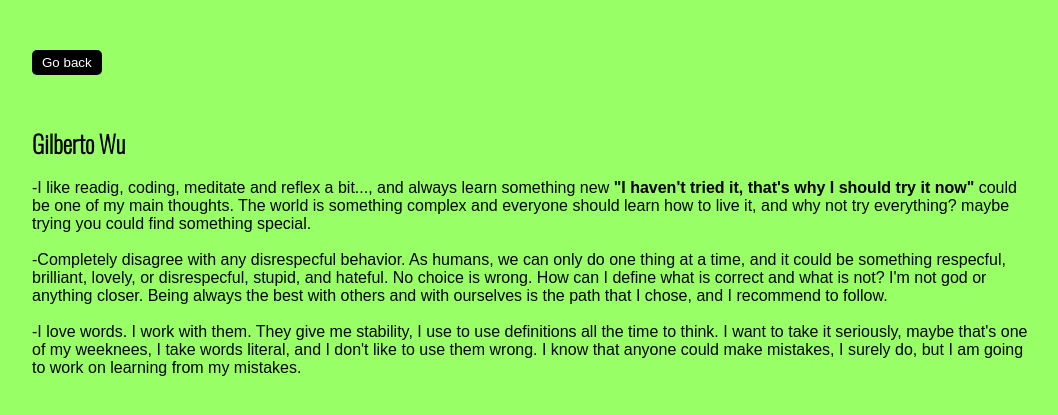
After one commit to ChiniwirisWu/Sapien-Knowledge, a Django app: page /author in a window 1280 px wide. The commit adds this page. Shown: the top 415 px of the page, without its empty margins (108-1166 px from the left). Run offline with Django 4.2, Linux system fonts and the light colour scheme.

Commit message:
author page added

```diff
--- /dev/null
+++ b/blog_app/templates/author.html
@@ -0,0 +1,27 @@
+{% load static %}
+<!DOCTYPE html>
+<html lang="en">
+<head>
+	<meta charset="UTF-8">
+	<meta name="viewport" content="width=device-width, initial-scale=1.0">
+	<title>Document</title>
+		<link rel="preconnect" href="https://fonts.googleapis.com">
+		<link rel="preconnect" href="https://fonts.gstatic.com" crossorigin>
+		<link href="https://fonts.googleapis.com/css2?family=Noto+Serif+Old+Uyghur&family=Oswald:wght@200&display=swap" rel="stylesheet">
+	<link rel="icon" type="image/x-icon" href="{% static 'img/monkey.ico' %}">
+	<link rel="stylesheet" href="{% static 'styles/page.css' %}">
+</head>
+<body>
+		<form id="go-back-form" action="{% url 'blog_app:index' %}">
+				{%csrf_token%}
+				<button>Go back</button>
+		</form>
+
+		<div id="container">
+				<h2>Gilberto Wu</h2><br>
+				<p>-I like readig, coding, meditate and reflex a bit..., and always learn something new <b>"I haven't tried it, that's why I should try it now"</b> could be one of my main thoughts. The world is something complex and everyone should learn how to live it, and why not try everything? maybe trying you could find something special.</p><br>
+				<p>-Completely disagree with any disrespecful behavior. As humans, we can only do one thing at a time, and it could be something respecful, brilliant, lovely, or disrespecful, stupid, and hateful. No choice is wrong. How can I define what is correct and what is not? I'm not god or anything closer. Being always the best with others and with ourselves is the path that I chose, and I recommend to follow.</p><br>
+				<p>-I love words. I work with them. They give me stability, I use to use definitions all the time to think. I want to take it seriously, maybe that's one of my weeknees, I take words literal, and I don't like to use them wrong. I know that anyone could make mistakes, I surely do, but I am going to work on learning from my mistakes.</p>
+		</div>
+</body>
+</html>
--- a/blog_app/templates/index.html
+++ b/blog_app/templates/index.html
@@ -23,7 +23,7 @@
 				</header>
 				<section id="options-nav">
 						<ul>
-								<li><a href="#">Author</a></li>
+								<li><a href="{% url 'blog_app:author_page' %}">Author</a></li>
 								<li><a href="#">All pages</a></li>
 						</ul>
 				</section>
--- a/blog_app/urls.py
+++ b/blog_app/urls.py
@@ -11,4 +11,5 @@ urlpatterns = [
     path('read/<int:page_id>/', views.readPage, name='read_page'),
     path('update_page/', views.updatPage, name='update_page'),
     path('remove_question/<int:page_id>', views.removeQuestion, name='remove_question'),
+    path('author', views.authorPage, name='author_page'),
 ]
--- a/blog_app/views.py
+++ b/blog_app/views.py
@@ -23,6 +23,10 @@ def indexView(request):
     else:
         lastconection = timezone.now()
     return render(request, 'index.html', context={'pages':pages, 'last_connection':lastconection})
+
+
+def authorPage(request):
+    return render(request, 'author.html')
 
 
 def createPage(request):
```
Also changed, not shown: db.sqlite3.
